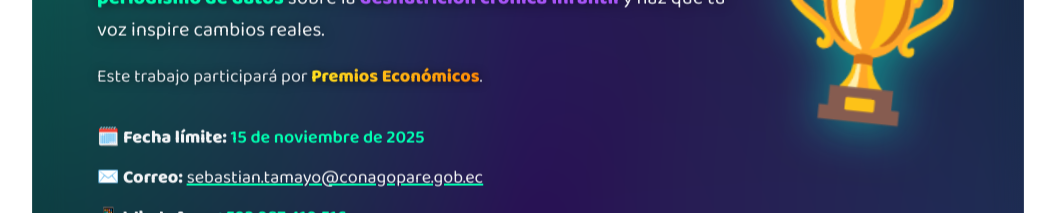
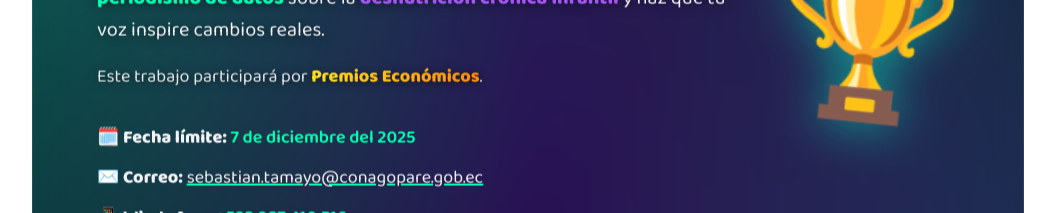
Before and after one commit to ssebastiantamayo/ConagopareWeb, a Next.js app: page /Taller_Periodismo in a window 1280 px wide. Shown: the part 3540-3753 px from the top of the page, without its empty margins (112-1167 px from the left). Built offline with nearby package versions, Linux system fonts and the light colour scheme.

Commit message:
change: change the date

```diff
--- a/src/app/Taller_Periodismo/page.tsx
+++ b/src/app/Taller_Periodismo/page.tsx
@@ -350,7 +350,7 @@ export default function TallerPeriodismoPage() {
         <div className="mt-8 space-y-3 text-left">
           <p className="text-gray-100 text-base md:text-lg">
             🗓️ <strong>Fecha límite:</strong>{" "}
-            <span className="text-[#00ffb2] font-semibold">15 de noviembre de 2025</span>
+            <span className="text-[#00ffb2] font-semibold">7 de diciembre del 2025</span>
           </p>
           <p className="text-gray-100 text-base md:text-lg">
             ✉️ <strong>Correo:</strong>{" "}
```
